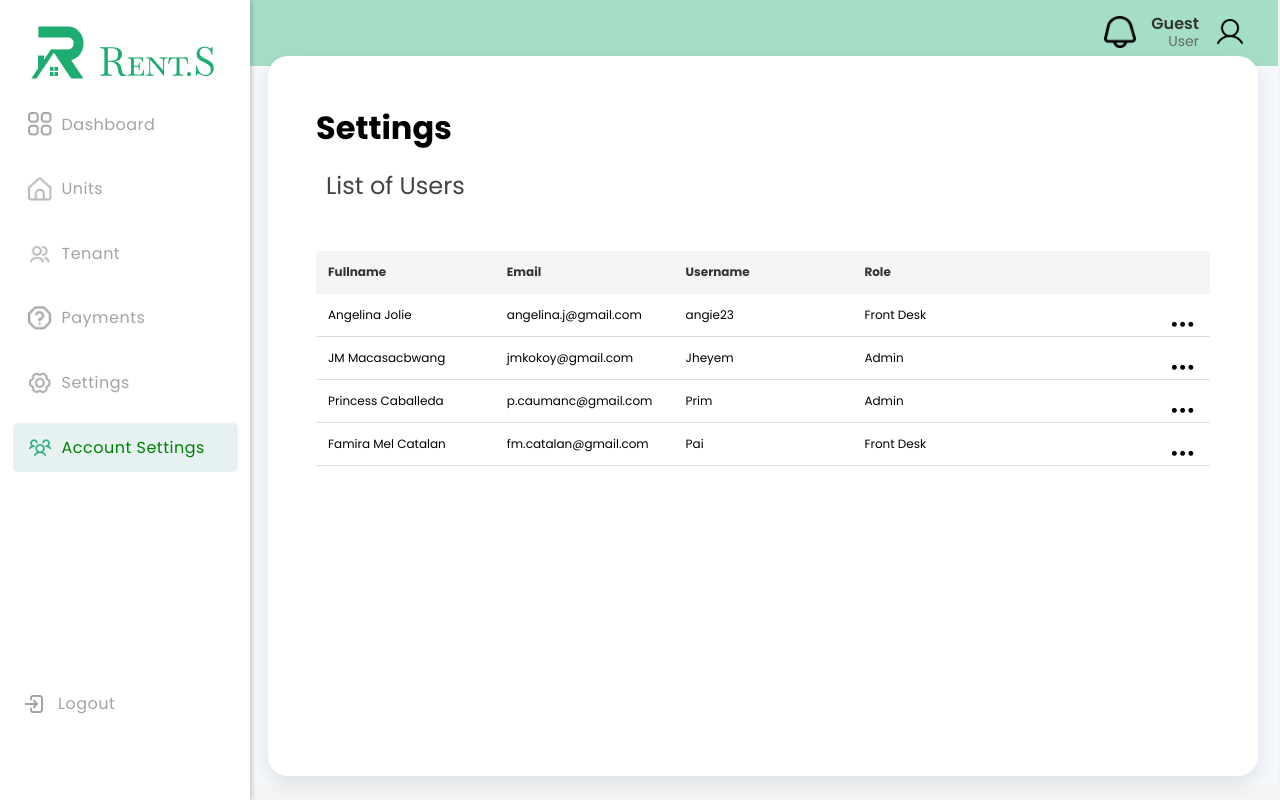
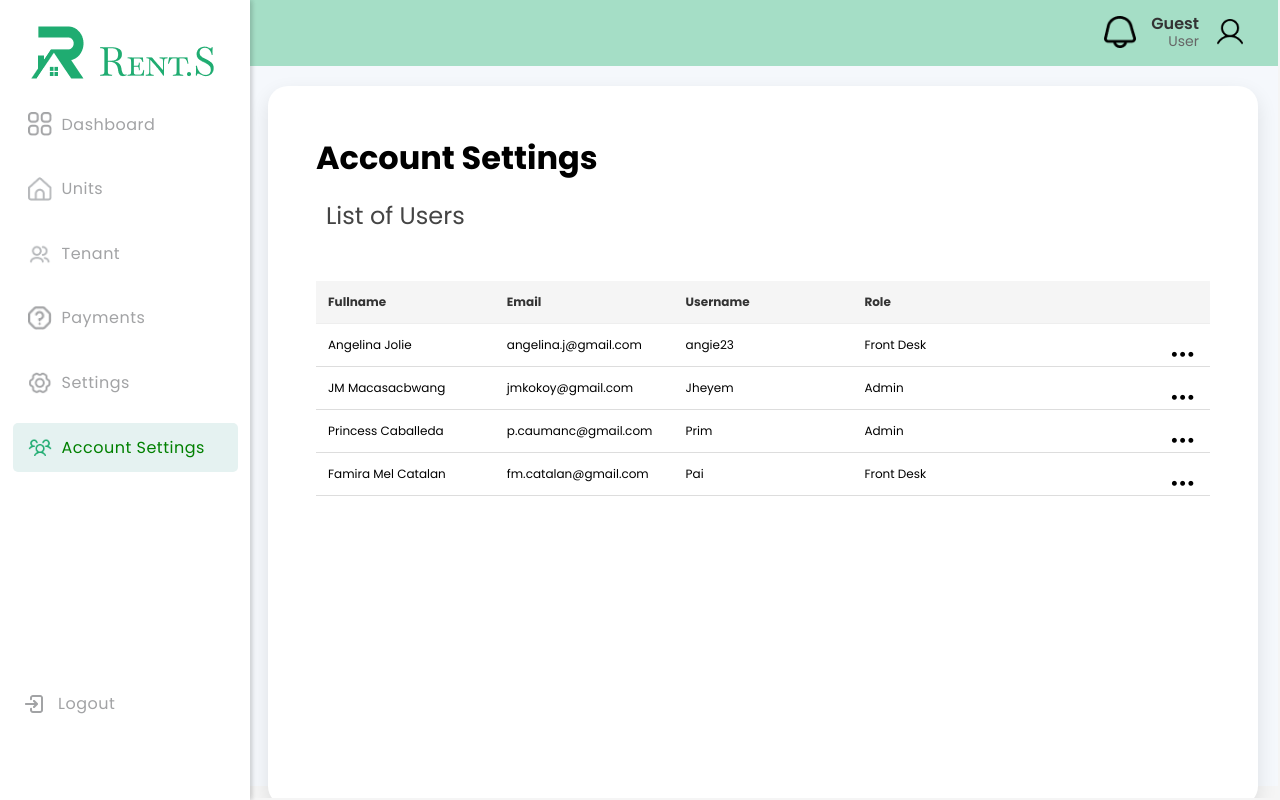
Before and after one commit to Jheyemmm/Rent.S, a React (Create React App) app: page /account-settings in a window 1280 px wide. Built offline with nearby package versions, Linux system fonts and the light colour scheme.

Commit message:
fixed the connecting container

```diff
--- a/src/mainpage/admin/account-settings.css
+++ b/src/mainpage/admin/account-settings.css
@@ -5,12 +5,12 @@
 }
 
 h1 {
-  font-size: 2rem;
+  font-size: 32px;
   margin-bottom: 1rem;
   font-weight:bold;
 }
 h3 {
-  font-size: 1.5rem;
+  font-size: 24px;
   margin-bottom: 1rem;
   font-weight: normal;
   margin-left: 10px;
@@ -59,7 +59,16 @@ h3 {
     width: 100px;
     z-index: 5;
   }
-
+  .accountsettings-container{
+    height: 100%;
+    background: #fff;
+    border-radius: 20px;
+    padding: 3rem;
+    box-shadow: 0 8px 20px rgba(0, 0, 0, 0.1);
+    margin-top: 20px;
+    display: flex;
+    flex-direction: column;
+  }
   .dropdown-menu.open {
     display: flex;
   }
--- a/src/mainpage/admin/account-settings.tsx
+++ b/src/mainpage/admin/account-settings.tsx
@@ -49,8 +49,8 @@ const AccountSettings: React.FC = () => {
         <AdminMenu isOpen={isOpen} setIsOpen={setIsOpen} />
 
         <div className="content-wrapper">
-          <div className="white-container">
-            <h1>Settings</h1>
+          <div className="accountsettings-container">
+            <h1>Account Settings</h1>
             <h3>List of Users</h3>
 
             <table className="user-table">
--- a/src/mainpage/admin/units.css
+++ b/src/mainpage/admin/units.css
@@ -39,7 +39,7 @@
   border-radius: 20px;
   padding: 3rem;
   box-shadow: 0 8px 20px rgba(0, 0, 0, 0.1);
-  margin-top: -10px;
+  margin-top: 20px;
   display: flex;
   flex-direction: column;
 }
```
